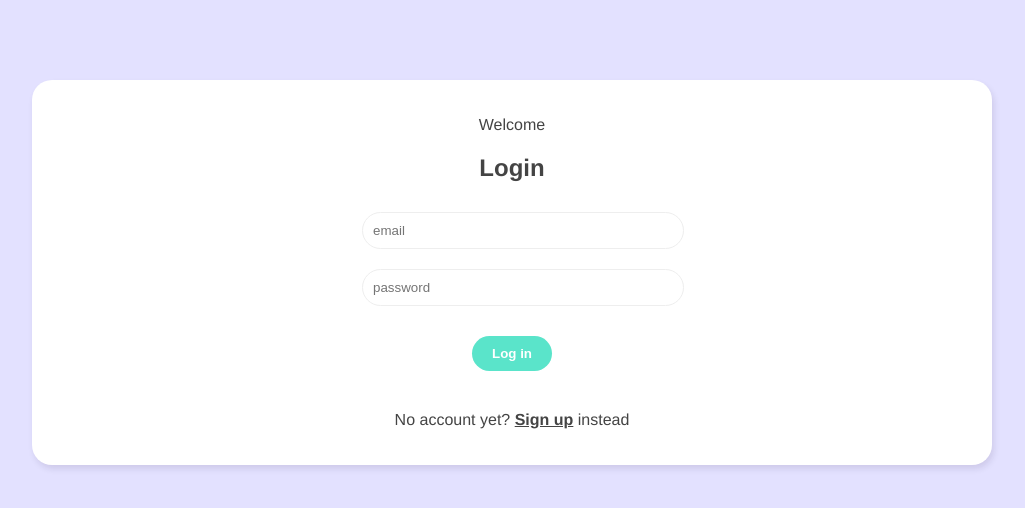
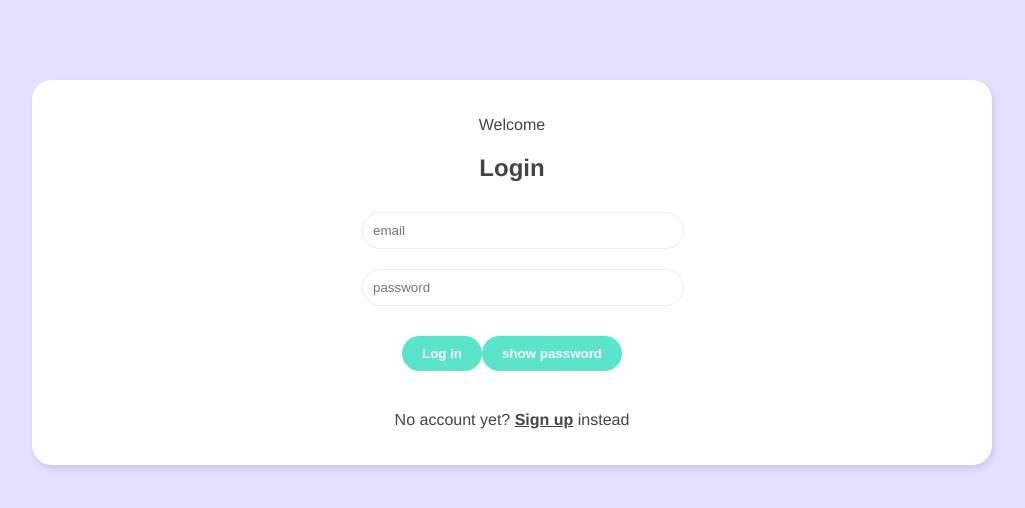
Before and after one commit to jay183145/live-chatroom, a Vue app: page / in a window 1280 px wide. Shown: the top 508 px of the page, without its empty margins (128-1153 px from the left). Built offline with nearby package versions, Linux system fonts and the light colour scheme; no server answers.

Commit message:
show password

```diff
--- a/src/components/Loginform.vue
+++ b/src/components/Loginform.vue
@@ -1,9 +1,10 @@
 <template>
   <form @submit.prevent="handleSubmit">
     <input type="email" required placeholder="email" v-model="email">
-    <input type="password" required placeholder="password" v-model="password">
+    <input :type="passwordType" required placeholder="password" v-model="password">
     <div class="error">{{ error }}</div>
     <button>Log in</button>
+    <button @click.prevent="handlePassword">show password</button>
   </form>
 </template>
 
@@ -25,7 +26,21 @@ export default {
       }
     }
 
-    return { email, password, handleSubmit, error }
+
+    let passwordType = ref('')
+    let showPassword = ref(false)
+
+    const handlePassword = () =>{
+      showPassword = !showPassword
+      if(!showPassword) {
+        passwordType.value = "text"
+      } else {
+        passwordType.value = "password"
+      }
+    }
+
+
+    return { email, password, handleSubmit, error, handlePassword, showPassword, passwordType }
   }
 
 }
```
